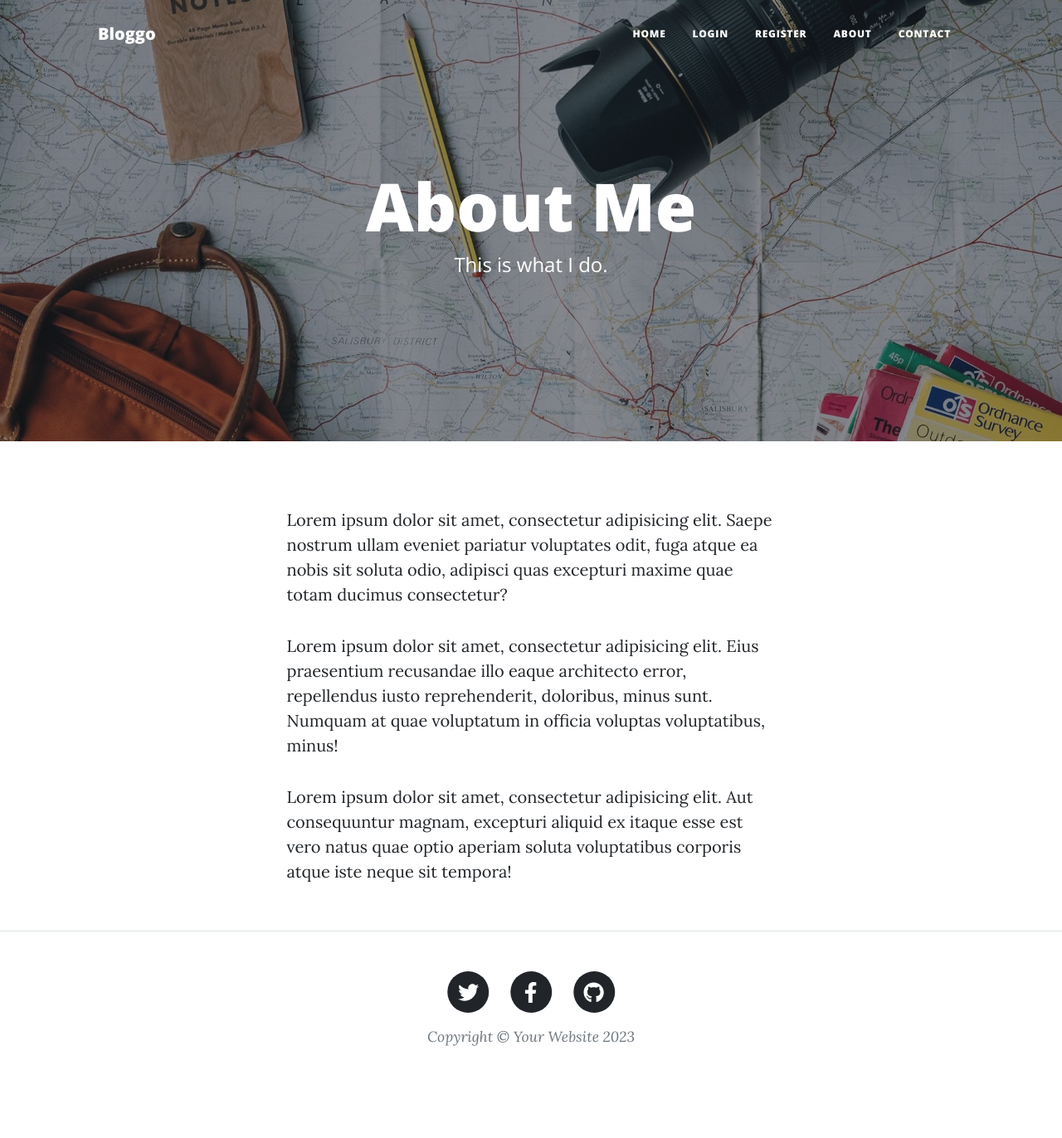
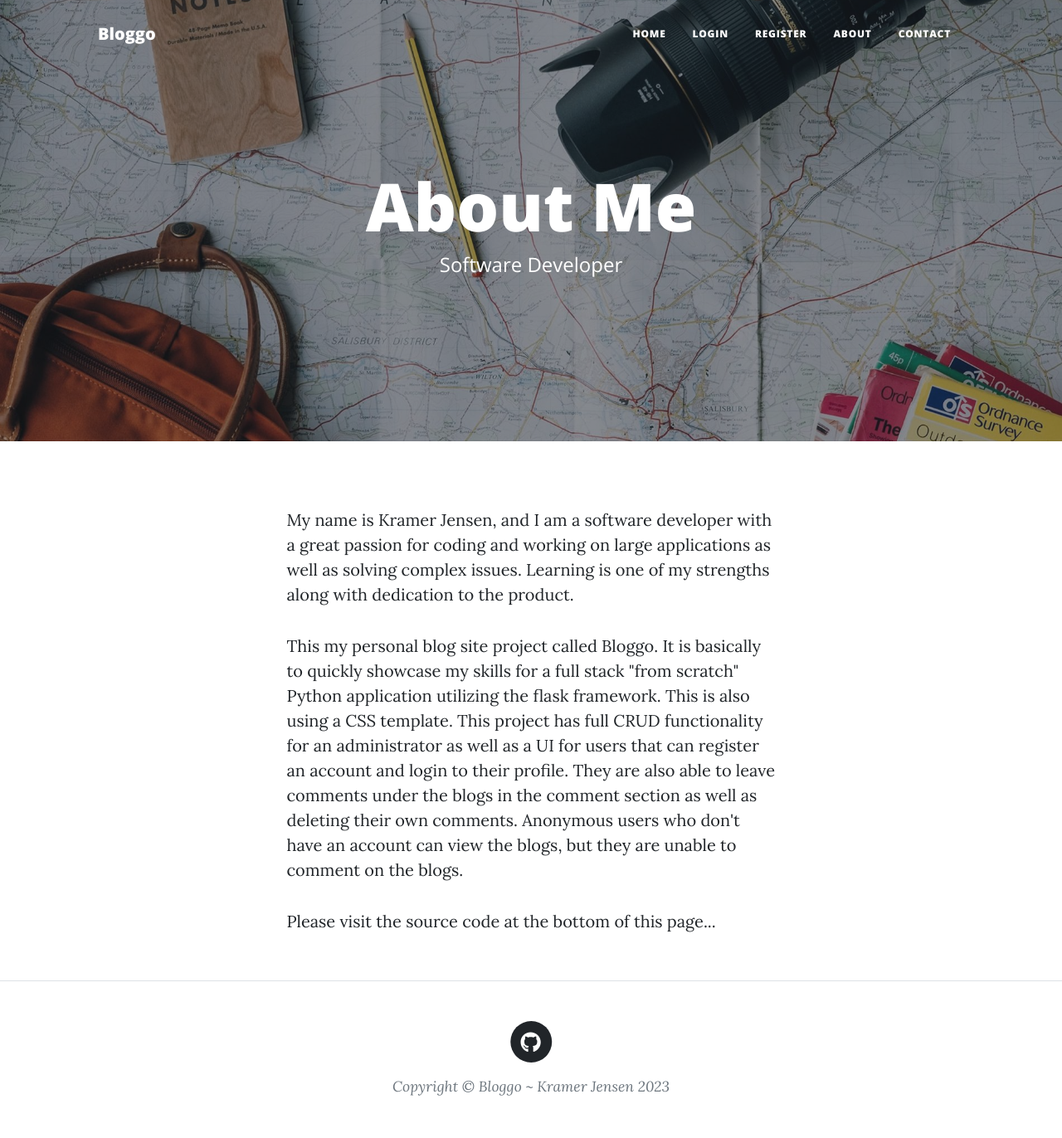
Before and after one commit to KramerJProg/Bloggo, a Flask app: page /about in a window 1280 px wide. Shown: the whole page at 83% size. Before the commit the page ends 1261 px from the top, so only its background shows below. Run offline with Flask 3, Linux system fonts and the light colour scheme; some libraries are stand-ins or nearby versions.

Commit message:
A lot of final touches, still more to do. (#27)
Co-authored-by: Kramer Jensen <kramerdjensen@gmail.com>

```diff
--- a/templates/about.html
+++ b/templates/about.html
@@ -10,7 +10,7 @@
       <div class="col-md-10 col-lg-8 col-xl-7">
         <div class="page-heading">
           <h1>About Me</h1>
-          <span class="subheading">This is what I do.</span>
+          <span class="subheading">Software Developer</span>
         </div>
       </div>
     </div>
@@ -22,22 +22,23 @@
     <div class="row gx-4 gx-lg-5 justify-content-center">
       <div class="col-md-10 col-lg-8 col-xl-7">
         <p>
-          Lorem ipsum dolor sit amet, consectetur adipisicing elit. Saepe
-          nostrum ullam eveniet pariatur voluptates odit, fuga atque ea nobis
-          sit soluta odio, adipisci quas excepturi maxime quae totam ducimus
-          consectetur?
+          My name is Kramer Jensen, and I am a software developer with a
+          great passion for coding and working on large applications as
+          well as solving complex issues. Learning is one of my strengths
+          along with dedication to the product.
         </p>
         <p>
-          Lorem ipsum dolor sit amet, consectetur adipisicing elit. Eius
-          praesentium recusandae illo eaque architecto error, repellendus iusto
-          reprehenderit, doloribus, minus sunt. Numquam at quae voluptatum in
-          officia voluptas voluptatibus, minus!
+          This my personal blog site project called Bloggo. It is basically to
+          quickly showcase my skills for a full stack "from scratch" Python
+          application utilizing the flask framework. This is also using a CSS
+          template. This project has full CRUD functionality for an administrator as well
+          as a UI for users that can register an account and login to their profile.
+          They are also able to leave comments under the blogs in the comment section
+          as well as deleting their own comments. Anonymous users who don't have an
+          account can view the blogs, but they are unable to comment on the blogs.
         </p>
         <p>
-          Lorem ipsum dolor sit amet, consectetur adipisicing elit. Aut
-          consequuntur magnam, excepturi aliquid ex itaque esse est vero natus
-          quae optio aperiam soluta voluptatibus corporis atque iste neque sit
-          tempora!
+          Please visit the source code at the bottom of this page...
         </p>
       </div>
     </div>
--- a/templates/footer.html
+++ b/templates/footer.html
@@ -5,23 +5,7 @@
                   <div class="col-md-10 col-lg-8 col-xl-7">
                       <ul class="list-inline text-center">
                           <li class="list-inline-item">
-                              <a href="#!">
-                                  <span class="fa-stack fa-lg">
-                                      <i class="fas fa-circle fa-stack-2x"></i>
-                                      <i class="fab fa-twitter fa-stack-1x fa-inverse"></i>
-                                  </span>
-                              </a>
-                          </li>
-                          <li class="list-inline-item">
-                              <a href="#!">
-                                  <span class="fa-stack fa-lg">
-                                      <i class="fas fa-circle fa-stack-2x"></i>
-                                      <i class="fab fa-facebook-f fa-stack-1x fa-inverse"></i>
-                                  </span>
-                              </a>
-                          </li>
-                          <li class="list-inline-item">
-                              <a href="#!">
+                              <a href="https://github.com/KramerJProg/Bloggo">
                                   <span class="fa-stack fa-lg">
                                       <i class="fas fa-circle fa-stack-2x"></i>
                                       <i class="fab fa-github fa-stack-1x fa-inverse"></i>
@@ -29,7 +13,7 @@
                               </a>
                           </li>
                       </ul>
-                      <div class="small text-center text-muted fst-italic">Copyright &copy; Your Website 2023</div>
+                      <div class="small text-center text-muted fst-italic">Copyright &copy; Bloggo ~ Kramer Jensen 2023</div>
                   </div>
               </div>
           </div>
--- a/templates/index.html
+++ b/templates/index.html
@@ -51,9 +51,6 @@
       </div>
       {% endif %}
       <!-- Pager-->
-      <div class="d-flex justify-content-end mb-4">
-        <a class="btn btn-secondary text-uppercase" href="#!">Older Posts →</a>
-      </div>
     </div>
   </div>
 </div>
```
Also changed, not shown: static/assets/favicon.ico.
